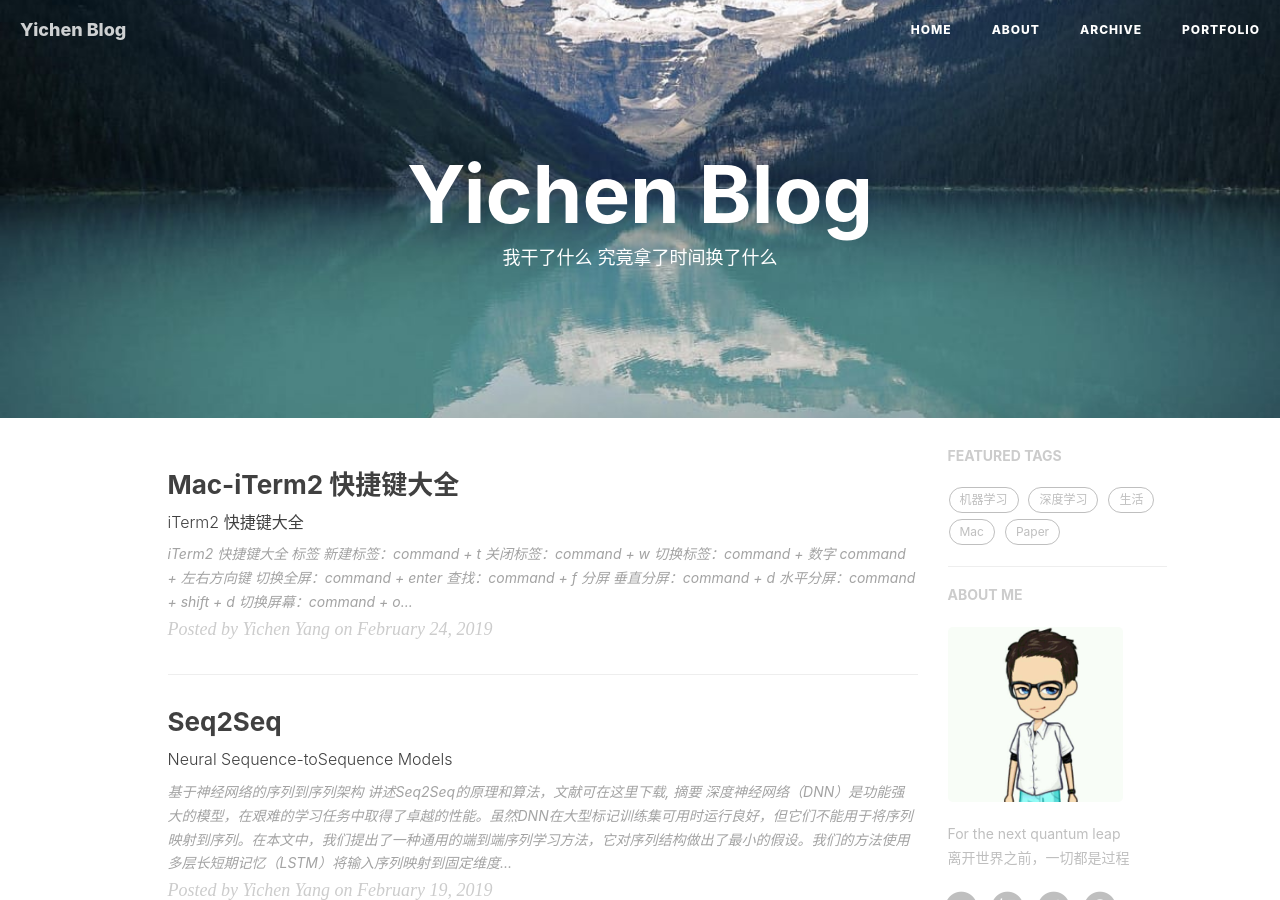
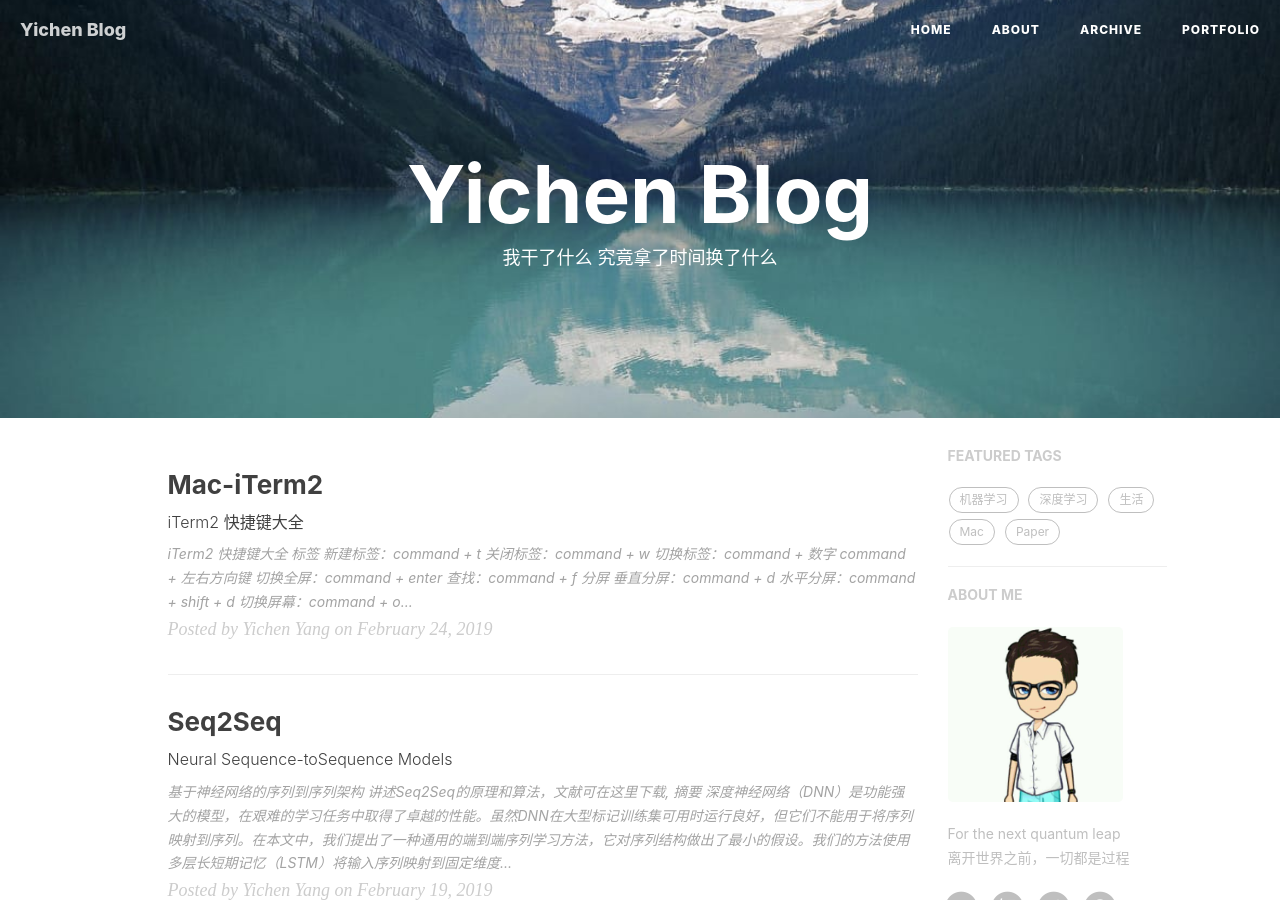
Before and after one commit to Tianbiao-Yang/tianbiao-yang.github.io, a Jekyll site: the page built from index.html, in a window 1280 px wide and 900 px high. Built offline with Jekyll 4.4.1, drawn with Linux system fonts in a browser that asks for light colours; nearby versions of some CDN libraries; the list of posts is cut into pages by our own code; comment, search, counter and statistics services are not loaded.

Commit message:
Update 2019-02-24-iTerm2-2019.md

```diff
--- a/_posts/2019-02-24-iTerm2-2019.md
+++ b/_posts/2019-02-24-iTerm2-2019.md
@@ -1,6 +1,6 @@
 ---
 layout:     post                 # 使用的布局（不需要改）
-title:      Mac-iTerm2 快捷键大全               # 标题
+title:      Mac-iTerm2              # 标题
 subtitle:   iTerm2 快捷键大全 #副标题
 date:       2019-02-24              # 时间
 author:     Yichen Yang                      # 作者
```
